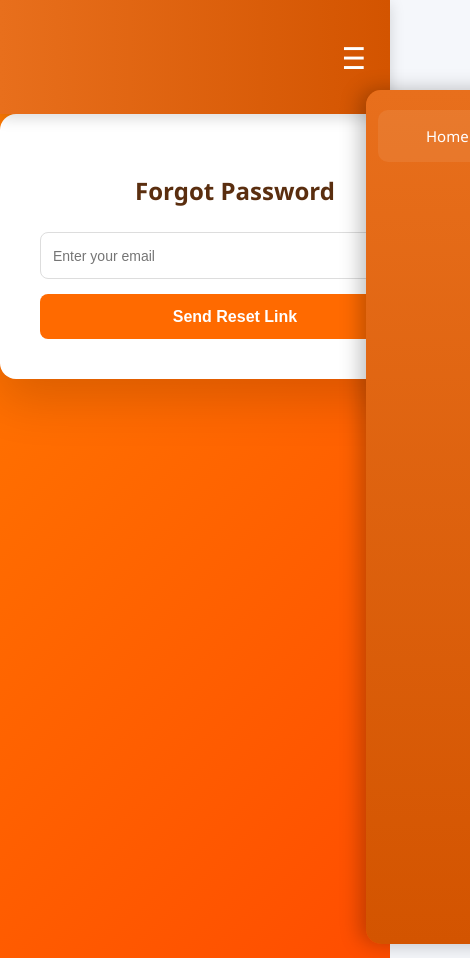
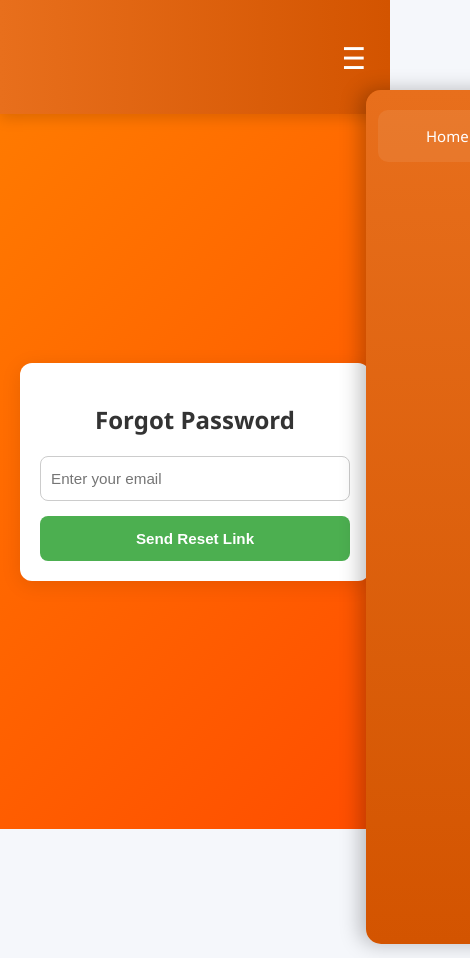
Before and after one commit to Yaganti-Spandana/farm, a React (Create React App) app: page /forgot-password in a window 390 px wide. Shown: the whole page, 470 px wide, since content can reach past the window. After the commit the page ends 844 px from the top, so only its background shows below. Built offline with nearby package versions, Linux system fonts and the light colour scheme; some icons are missing.

Commit message:
Refactor ForgotPassword.js to handle CORS and server errors gracefully

```diff
--- /dev/null
+++ b/src/components/ForgotPassword.css
@@ -0,0 +1,84 @@
+/* ForgotPassword.css */
+
+/* General page styling */
+.auth-page {
+  display: flex;
+  justify-content: center;
+  align-items: center;
+  min-height: 80vh;
+  padding: 20px;
+  background-color: #f9f9f9;
+}
+
+.auth-card {
+  background: #fff;
+  padding: 30px 40px;
+  border-radius: 12px;
+  box-shadow: 0 4px 20px rgba(0, 0, 0, 0.1);
+  width: 400px;
+  max-width: 100%;
+  box-sizing: border-box;
+  text-align: center;
+}
+
+.auth-card h2 {
+  margin-bottom: 20px;
+  font-size: 1.8rem;
+  color: #333;
+}
+
+.auth-card input {
+  width: 100%;
+  padding: 12px 15px;
+  margin-bottom: 15px;
+  border: 1px solid #ccc;
+  border-radius: 8px;
+  font-size: 1rem;
+  box-sizing: border-box;
+}
+
+.auth-card button {
+  width: 100%;
+  padding: 12px;
+  background-color: #4CAF50;
+  color: white;
+  font-size: 1rem;
+  border: none;
+  border-radius: 8px;
+  cursor: pointer;
+  transition: background 0.3s;
+}
+
+.auth-card button:hover {
+  background-color: #45a049;
+}
+
+/* Message text */
+.success-text {
+  color: green;
+  margin-top: 10px;
+  font-weight: 500;
+}
+
+.error-text {
+  color: red;
+  margin-top: 10px;
+  font-weight: 500;
+}
+
+/* Responsive for mobile screens */
+@media screen and (max-width: 480px) {
+  .auth-card {
+    padding: 20px;
+  }
+
+  .auth-card h2 {
+    font-size: 1.5rem;
+  }
+
+  .auth-card input,
+  .auth-card button {
+    padding: 10px;
+    font-size: 0.95rem;
+  }
+}
--- a/src/components/ForgotPassword.js
+++ b/src/components/ForgotPassword.js
@@ -1,7 +1,7 @@
 import React, { useState } from "react";
 import axios from "axios";
 import Navbar from "./navbar/navbar";
-
+import "./ForgotPassword.css";
 function ForgotPassword() {
   const [email, setEmail] = useState("");
   const [msg, setMsg] = useState("");      // Success or error message
--- a/src/components/ResetPassword.js
+++ b/src/components/ResetPassword.js
@@ -2,7 +2,7 @@ import React, { useState } from "react";
 import axios from "axios";
 import { useParams } from "react-router-dom";
 import Navbar from "./navbar/navbar";
-
+import "./ForgotPassword.css";
 function ResetPassword() {
   const { token } = useParams();
   const [password, setPassword] = useState("");
```
